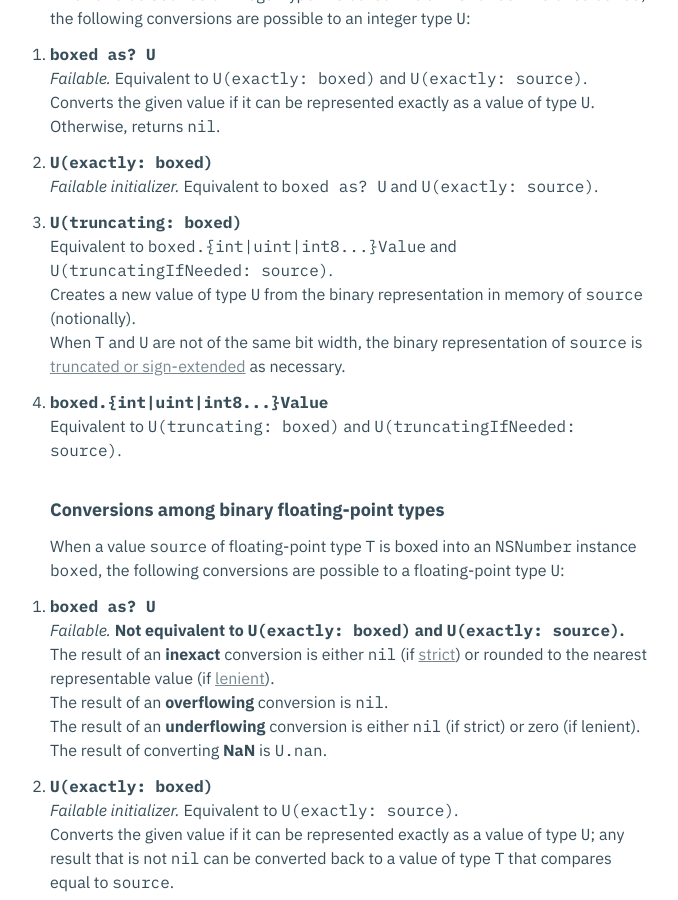
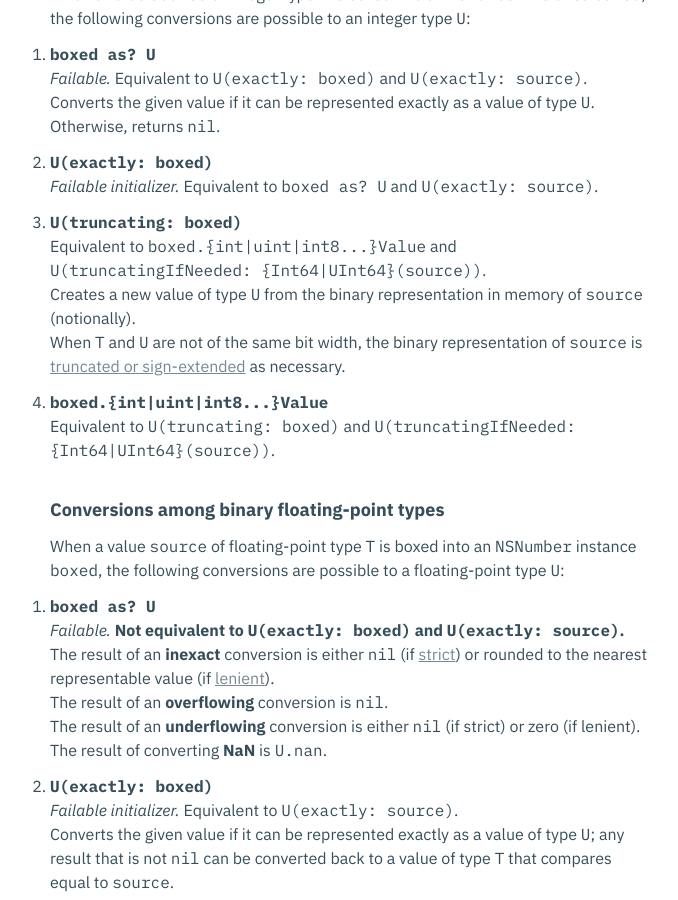
Before and after one commit to xwu/xwu-swift-numerics, a Jekyll site: the page built from numeric-types-in-foundation.md, in a window 1280 px wide and 900 px high, scrolled down 3318 px. Shown: the whole window, without its empty margins (290-968 px from the left). Built offline with Jekyll 4.4.1, drawn with Linux system fonts in a browser that asks for light colours; our own code applies the rules of GitHub Pages for plain Markdown files; some of the changed text lies outside the part shown.

Commit message:
Update numeric-types-in-foundation.md

```diff
--- a/numeric-types-in-foundation.md
+++ b/numeric-types-in-foundation.md
@@ -171,14 +171,15 @@ When a value `source` of integer type `T` is boxed into an `NSNumber` instance
 
 1. __`U(truncating: boxed)`__
    Equivalent to `boxed.{int|uint|int8...}Value` and
-   `U(truncatingIfNeeded: source)`.
+   `U(truncatingIfNeeded: {Int64|UInt64}(source))`.
    Creates a new value of type `U` from the binary representation in memory of
    `source` (notionally).
    When `T` and `U` are not of the same bit width, the binary representation of
    `source` is [truncated or sign-extended][ref 4-1] as necessary.
 
 1. __`boxed.{int|uint|int8...}Value`__
-   Equivalent to `U(truncating: boxed)` and `U(truncatingIfNeeded: source)`.
+   Equivalent to `U(truncating: boxed)` and
+   `U(truncatingIfNeeded: {Int64|UInt64}(source))`.
 
 [ref 4-1]: https://developer.apple.com/documentation/swift/int/2926530-init
 
```
Also changed, not shown: other parts of numeric-types-in-foundation.md (+1 -1 lines), README.md (+1 -1 lines).
